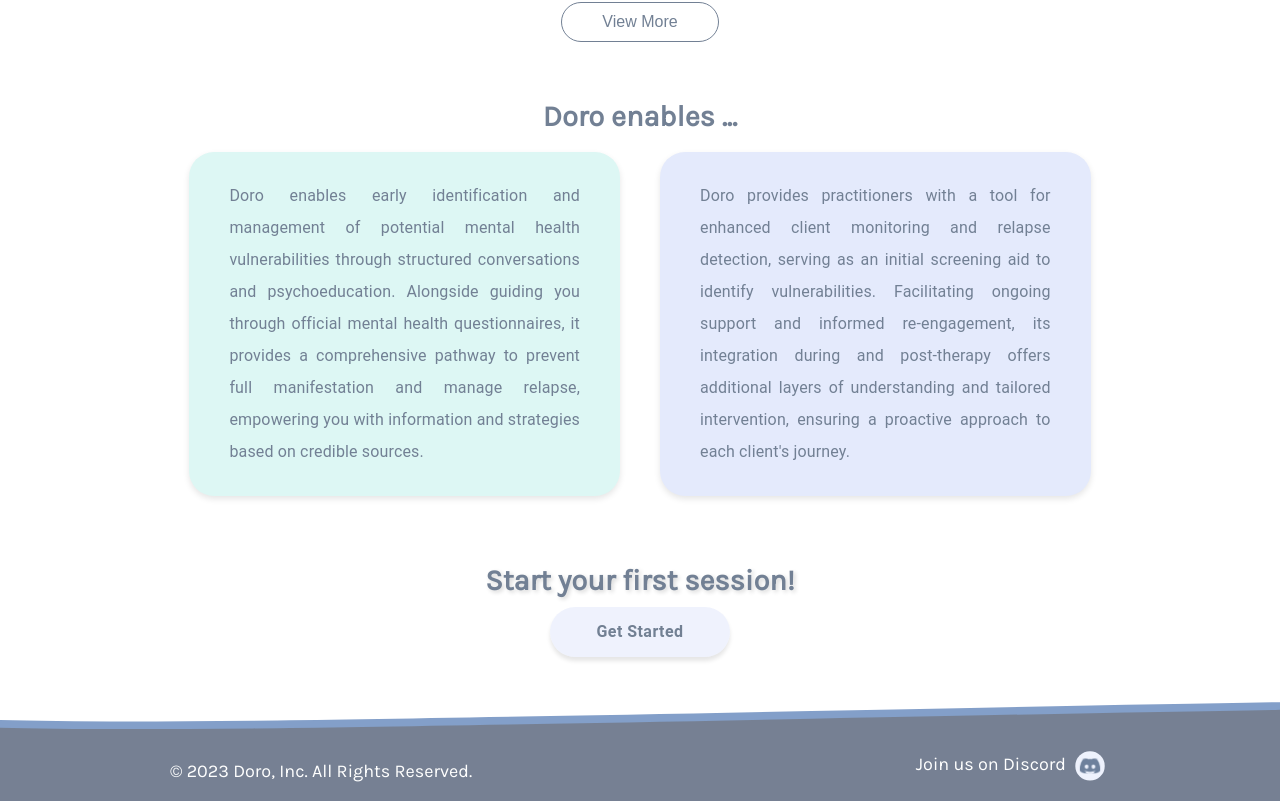
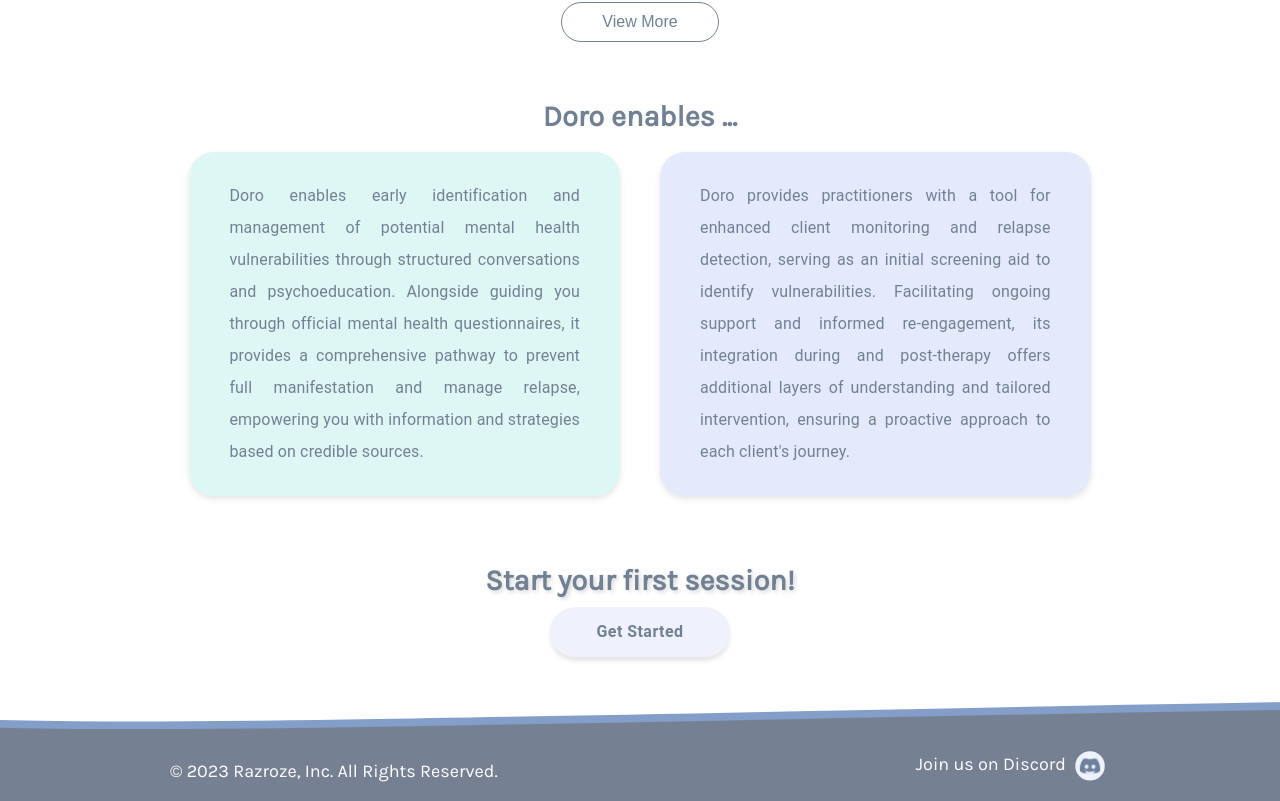
Before and after one commit to rastin1379/doro-frontend, a React (Create React App) app: page / in a window 1280 px wide. Shown: the part 1882-2683 px from the top of the page. Built offline with nearby package versions, Linux system fonts and the light colour scheme; no server answers.

Commit message:
Minor changes

```diff
--- a/src/components/Footer.js
+++ b/src/components/Footer.js
@@ -7,7 +7,7 @@ const Footer = () => {
     <footer className="footer">
       <div className="image-background"></div>
       <div className="text-overlay">
-        <h2>© 2023 Doro, Inc. All Rights Reserved.</h2>
+        <h2>© 2023 Razroze, Inc. All Rights Reserved.</h2>
         <h3>
           Join us on Discord
           <img
```
